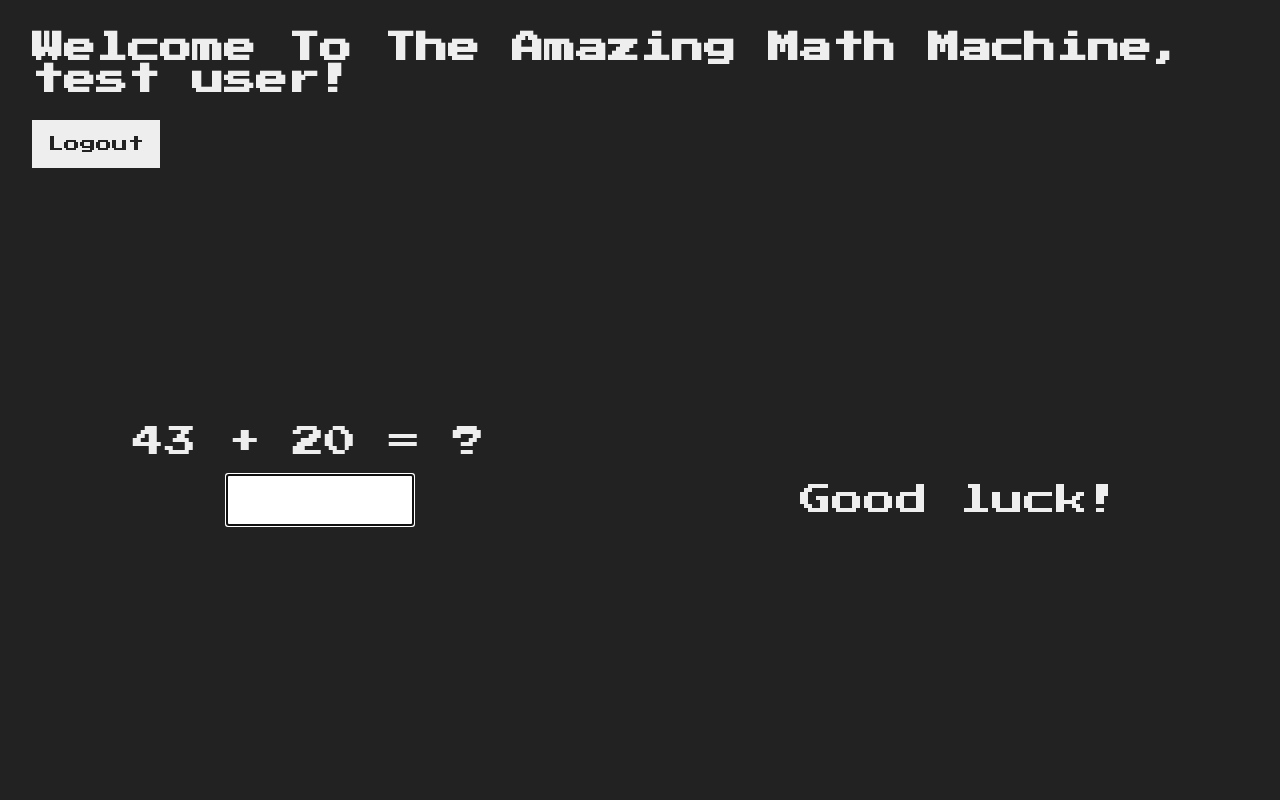
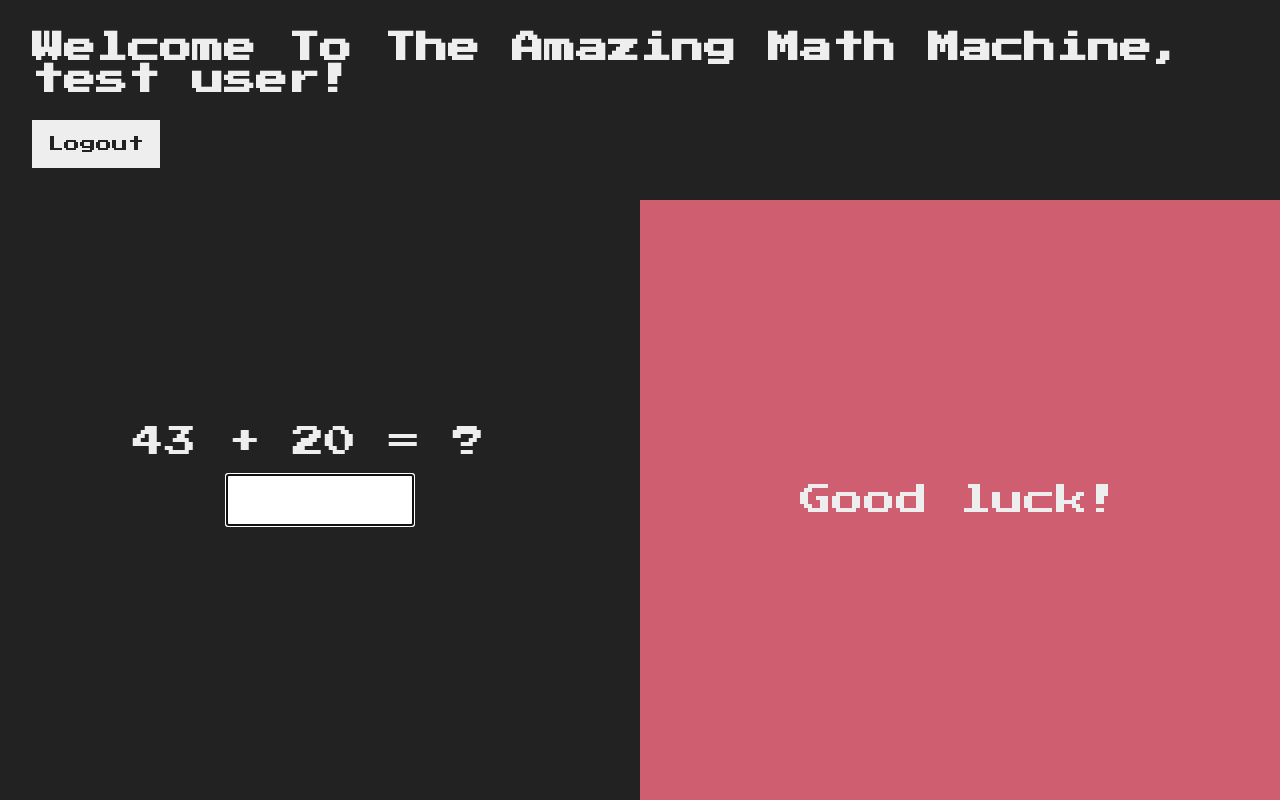
Before and after one commit to jonlld/the-amazing-math-machine, a React (Create React App) app: page / in a window 1280 px wide. Built offline with nearby package versions, Linux system fonts and the light colour scheme.

Commit message:
Test colour change on answer

```diff
--- a/src/Progress.tsx
+++ b/src/Progress.tsx
@@ -1,10 +1,15 @@
 interface Props {
   res: string;
+  isCorrect: boolean;
 }
 
-function Progress({ res }: Props): JSX.Element {
+function Progress({ res, isCorrect }: Props): JSX.Element {
+  const classes = `game-main__progress  game-main__progress${
+    isCorrect ? "--correct" : "--incorrect"
+  }`;
+
   return (
-    <section className="game-main__progress">
+    <section className={classes}>
       <p>{res}</p>
     </section>
   );
--- a/src/Start.tsx
+++ b/src/Start.tsx
@@ -14,7 +14,7 @@ interface Sum {
 
 function Start({ username, onLogOut }: StartProps): JSX.Element {
   const [response, setResponse] = useState<string>("Good luck!");
-  const [isCorrect, setIsCorrect] = useState<boolean>();
+  const [isCorrect, setIsCorrect] = useState<boolean>(false);
   const [sum, setSum] = useState<Sum>({
     first: 0,
     second: 0,
@@ -66,7 +66,7 @@ function Start({ username, onLogOut }: StartProps): JSX.Element {
       </header>
       <main className="game-main">
         <QuizWindow sum={sum} onAnswer={onAnswerHandler} />
-        <Progress res={response} />
+        <Progress res={response} isCorrect={isCorrect} />
       </main>
     </Fragment>
   );
--- a/src/index.css
+++ b/src/index.css
@@ -1,4 +1,4 @@
-/* font import */
+/* Font = Press Start 2P */
 @import url("https://fonts.googleapis.com/css2?family=Press+Start+2P&display=swap");
 
 /* universal reset */
@@ -77,19 +77,20 @@ input {
 }
 
 .game-main__progress {
+  height: 100%;
   font-size: 32px;
   display: flex;
-  flex-direction: column;
   gap: 42px;
   align-items: center;
+  justify-content: center;
   padding: 8px;
   width: 50%;
 }
 
-/* .game-main__progress--incorrect {
+.game-main__progress--incorrect {
   background-color: rgb(208, 94, 113);
 }
 
 .game-main__progress--correct {
   background-color: rgb(192, 221, 149);
-} */
+}
```
